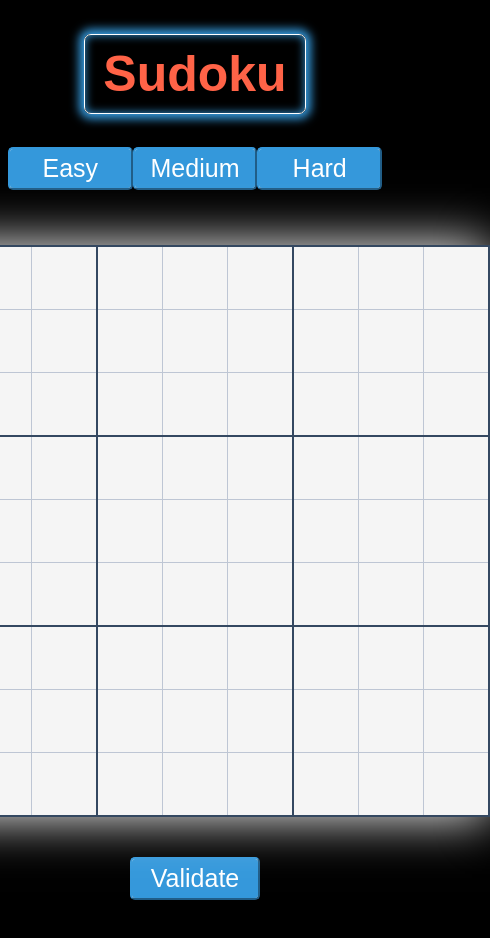
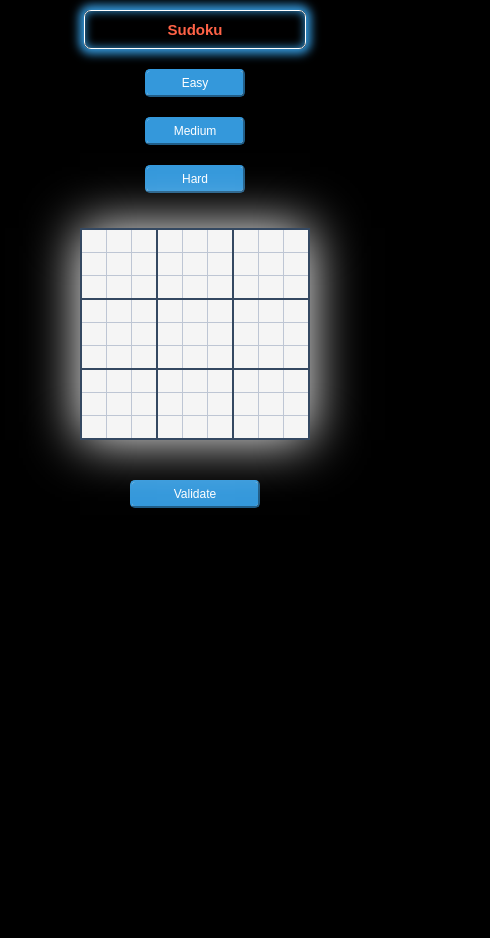
Before and after one commit to edyst/sudoku-edyst-Abhimanyu-PS, a plain HTML site: page index.html in a window 390 px wide. Shown: the whole page, 490 px wide, since content can reach past the window. After the commit the page ends 844 px from the top, so only its background shows below. Drawn offline with Linux system fonts and the light colour scheme.

Commit message:
media query

```diff
--- a/style.css
+++ b/style.css
@@ -111,3 +111,29 @@ body{
 .allNo{
     box-shadow: 0 0 10px 0 blue inset;
 }
+
+/* Media query for smartphone */
+
+@media only screen and (max-width: 400px) {
+    *{
+        font-size: 12px;
+    }
+    .heading{
+        font-size: 15px;
+        margin-bottom: 20px;
+    }
+    .hardness{
+        flex-direction: column;
+    }
+    .btn{
+        max-width: 100px;
+        margin-bottom: 20px;
+    }
+    .validate-button{
+        max-width: 200px;
+    }
+    .cell{
+        height:20px;
+        width: 20px;
+    }
+}
```
